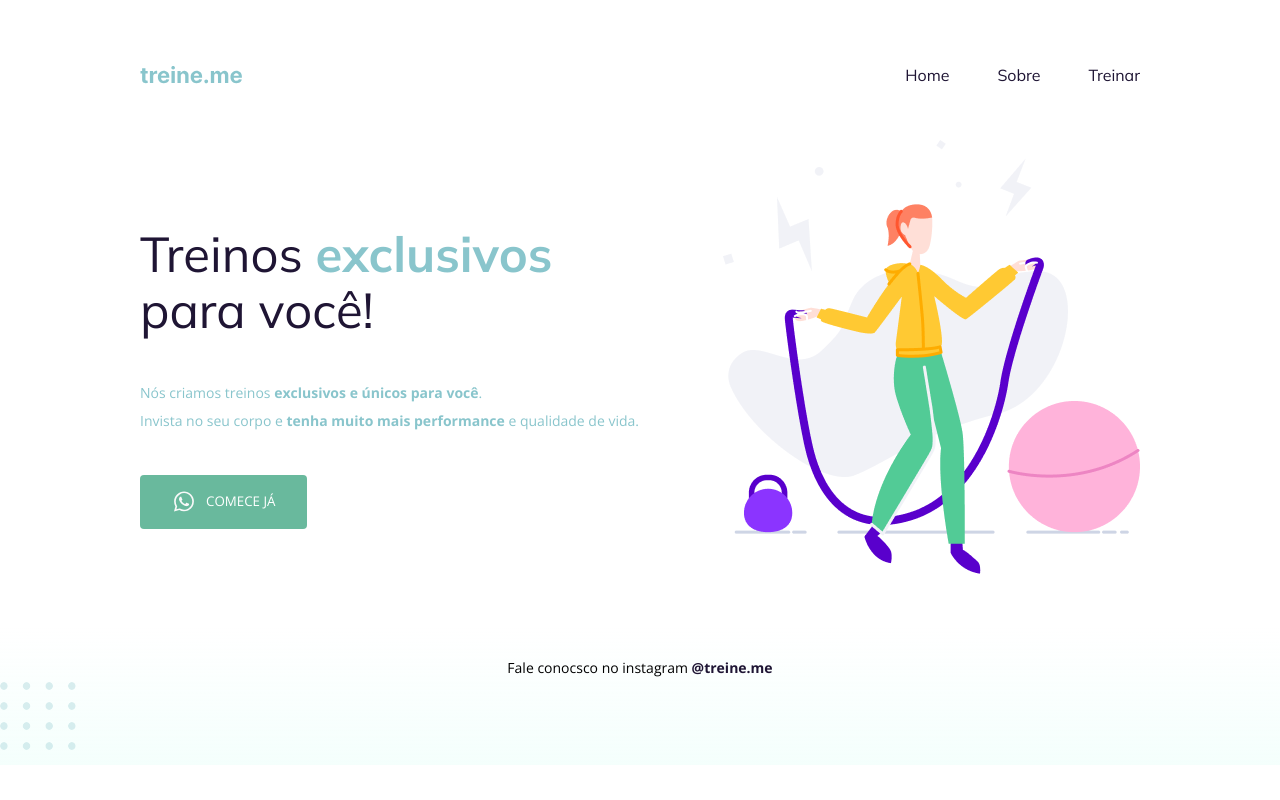
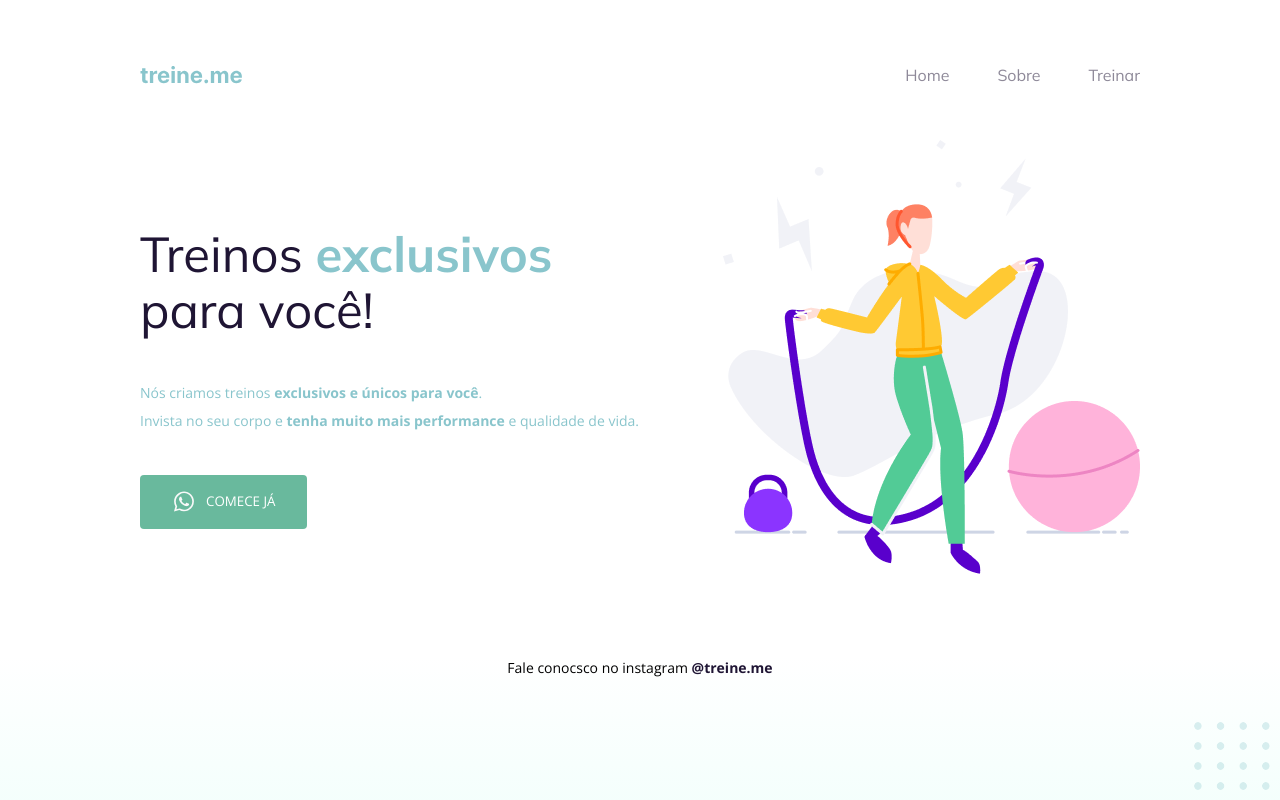
Before and after one commit to GuilhermeHik/projeto-2, a plain HTML site: page index.html in a window 1280 px wide. Drawn offline with nearby package versions, Linux system fonts and the light colour scheme.

Commit message:
:tada: Projeto finalizado!

```diff
--- a/index.html
+++ b/index.html
@@ -3,7 +3,7 @@
 <head>
   <meta charset="UTF-8">
   <meta name="viewport" content="width=device-width, initial-scale=1.0">
-  <title>Treine-me</title>
+  <title>Treine me</title>
   <link rel="preconnect" href="https://fonts.googleapis.com">
 <link rel="preconnect" href="https://fonts.gstatic.com" crossorigin>
 <link rel="preconnect" href="https://fonts.googleapis.com">
@@ -47,7 +47,7 @@ Invista no seu corpo e <strong>tenha muito mais performance</strong> e qualidade
     </main>
   </div>
    <footer>
-      Fale conocsco no instagram <a href="instagram/eduardo_henrichque" target="_blank">@treine.me</a>
+      Fale conocsco no instagram <a href="https://www.instagram.com/eduardo_henrichque?igsh=YnJjYTM1enU4N3Nt" target="_blank">@treine.me</a>
     </footer>
   <img id="balls-decoration" src="images/balls.svg" alt="bolinhas esverdeadas decorativas no canto inferior direito da página."/>
 </body>
--- a/styles.css
+++ b/styles.css
@@ -6,11 +6,14 @@ body {
   font-family: 'Open Sans', sans-serif;
 
   background: linear-gradient(180deg, rgba(227, 255, 248, 0) 82.02%, rgba(227, 255, 248, 0.38) 100%);
+
+  min-height: 100vh;
 }
 
 .page {
   width: 1000px;
-  margin: 65px auto 0;
+  margin: 0 auto;
+  padding-top: 65px;
 }
 
 nav {
@@ -40,9 +43,14 @@ a {
   color: #1F1534;
 }
 
+ul li a {
+  opacity: 0.5;
+}
+
 /*pseudo-class*/
 ul li a:hover {
   font-weight: bold;
+  opacity: 1;
 }
 
 h1 {
@@ -111,3 +119,9 @@ main {
   align-items: center;
   justify-content: space-between;
 }
+
+#balls-decoration {
+  position: fixed;
+  bottom: 0;
+  right: 0;
+}
```
Also changed, not shown: 1 other file.
